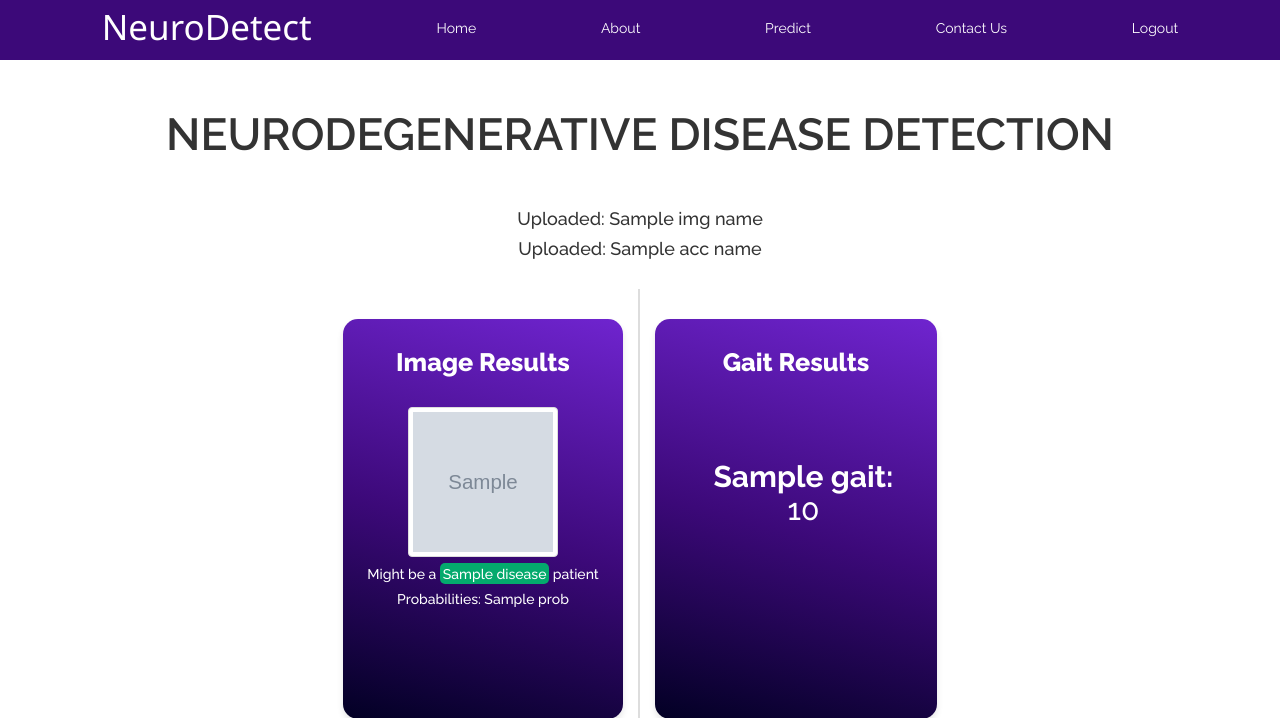
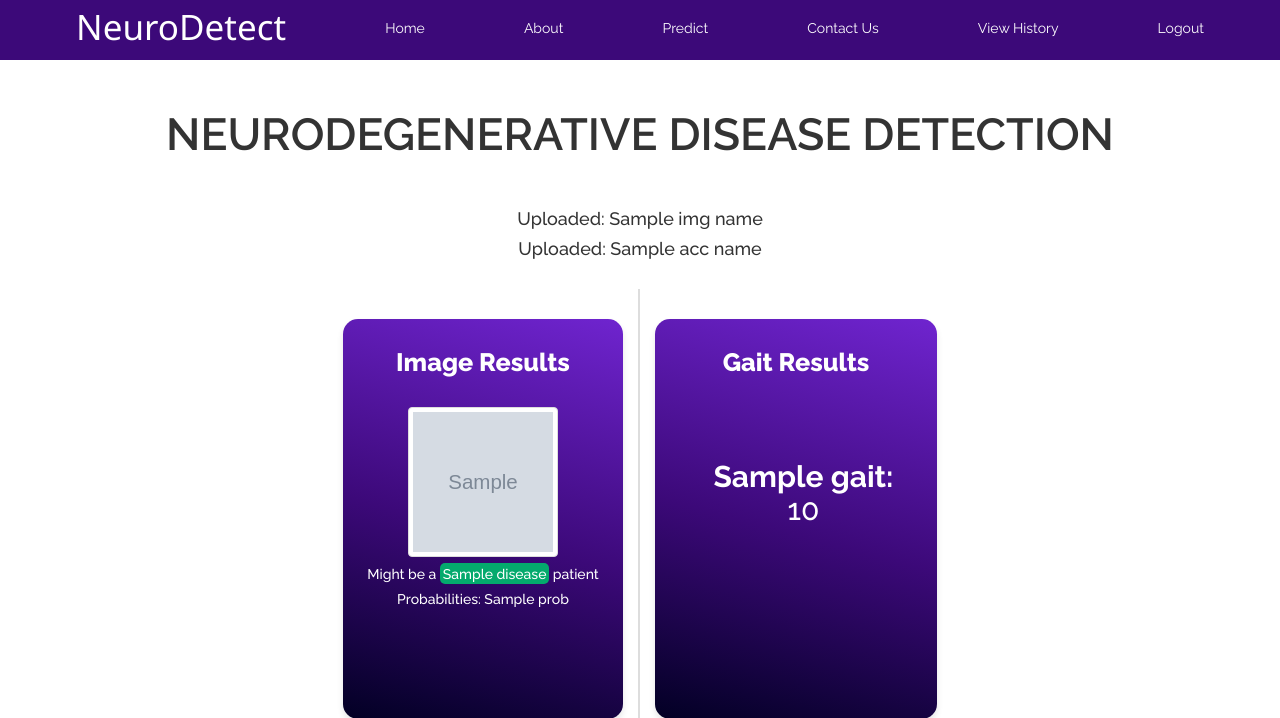
Before and after one commit to sanjeevini178/nddcnn, a Flask app: template templates/result.html in a window 1280 px wide. Shown: the top 718 px of the page. Run offline with Flask 2, Linux system fonts and the light colour scheme; the template is opened without the code that fills it: most values are stand-ins (such as "Sample title", 1, 10 or a date in 2020); grey boxes marked "Sample" are stand-in pictures; parts of the project's set-up code (start-up, migrations or seed data) failed here and were passed over; some libraries are stand-ins or nearby versions.

```diff
--- a/templates/result.html
+++ b/templates/result.html
@@ -54,6 +54,7 @@ background: linear-gradient(15deg, rgba(2,0,36,1) 0%, rgba(60,9,121,1) 47%, rgba
           </form>
         </li>
         <li><a href="#footer" style="color:#fff">Contact Us</a></li>
+        <li><a href="{{ url_for('history') }}" style="color:#fff">View History</a></li>
         <li><a href="{{ url_for('logout') }}" style="color:#fff">Logout</a></li>
 
       </div>
```
